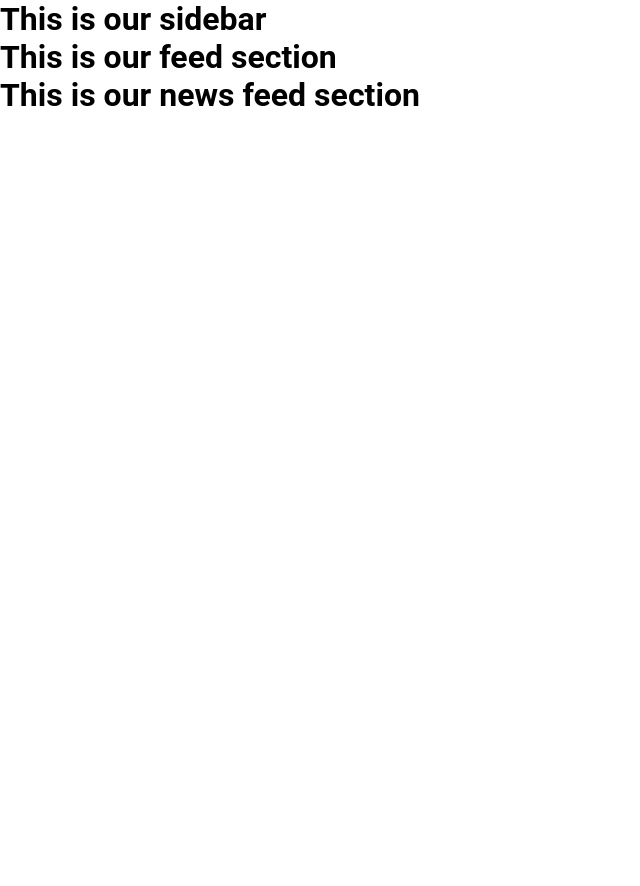
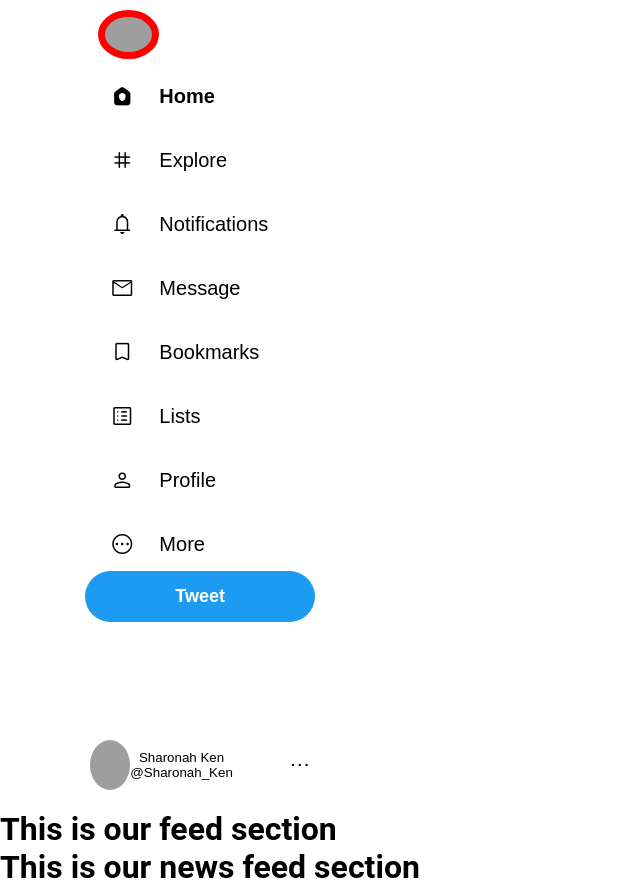
Before and after one commit to Sharonah8/Twitter_clone, a plain HTML site: page index.html in a window 1280 px wide. Shown: the whole page, without its empty margins (0-640 px from the left). Before the commit the page ends 800 px from the top, so only its background shows below. Drawn offline with nearby package versions, Linux system fonts and the light colour scheme; grey boxes are pictures that could not be loaded.

Commit message:
Complete design for the twitter sidebar

```diff
--- a/assets/css/styles.css
+++ b/assets/css/styles.css
@@ -8,6 +8,15 @@ body{
     width: 100%;
     font-family: 'Roboto', sans-serif;
 }
+.material-symbols-rounded {
+  font-variation-settings:'FILL' 0, 'wght' 400,'GRAD' 0, 'opsz' 48;
+  font-size: 30px;
+  margin-right: 10px;
+  padding: 15px;
+  padding-top: 5px !important;
+  padding-bottom: 5px !important;
+}
+
 
 @media (min-width: 1290px) {
     .prime-container {
@@ -20,7 +29,7 @@ body{
 @media (min-width: 1290px){
     .container{
         max-width: 1300;
-        background-color: blue;
+        background-color: #fff;
         height: 100vh;
         margin: auto;
         display: flex;
@@ -29,3 +38,95 @@ body{
 .width-size{
     width: 33.33%;
 }
+
+.sidebar{
+    width: 60%;
+    margin: 0 auto;
+    padding-top: 10px;
+    position: relative;
+    height: 100vh;
+}
+
+.nav-menu-list{
+    display: flex;
+    align-items: center;
+    background-color: inherit;
+    padding-top: 30px;
+    margin-top: 10px;
+    border: none;
+    cursor: pointer;
+    padding: 20px 5px 2px 10px;
+    padding-top: 10px !important;
+    padding-bottom: 10px !important;
+    border-radius: 30px;
+}
+.nav-menu-list:hover{
+    background-color: #eff1f1;
+}
+.nav-menu-list .button-function{
+    font-size: 20px;
+    font-weight: 400;
+}
+.active{
+    font-weight: 700 !important;
+}
+.icon-active{
+    font-variation-settings:'FILL' 69, 'wght' 700,'GRAD' 60, 'opsz' 18;
+}
+.logo{
+    margin-left: 13px;
+}
+.logo > img{
+    background-color: red;
+    border-radius: 50%;
+    padding: 7px;
+    height: 35px;
+}
+.btn{
+    padding: 15px 90px 15px ;
+    border-radius: 30px;
+    border: none;
+    font-size: 18px;
+    font-weight: 700;
+    background-color: #1d9bf0;
+    color: #fff;
+    cursor: pointer;
+}
+.btn:hover{
+    background-color: #198cd8;
+}
+
+/* Styling the botton icon */
+.pro-btn{
+    display: flex;
+    align-items: center;
+    justify-content: space-between;
+    padding: 5px;
+    border-radius: 30px;
+    border: none;
+    background-color: inherit;
+    cursor: pointer;
+}
+.profile-btn:hover{
+    background-color: #eff1f1;
+}
+.profile-img-inner {
+    width: 40px;
+    height: 50px;
+}
+.profile-img-inner > img{
+    width: inherit;
+    height: inherit;
+    object-fit: cover;
+    border-radius: 50%;
+}
+.profile-img{
+    display: flex;
+    align-items: center;
+    margin-right: 40px;
+}
+.profile-btn{
+    position: absolute;
+    bottom: 0;
+    margin-bottom: 15px;
+}
--- a/index.html
+++ b/index.html
@@ -4,13 +4,98 @@
     <meta http-equiv="X-UA-Compatible" content="IE=edge" />
     <meta name="viewport" content="width=device-width, initial-scale=1.0" />
     <link rel="stylesheet" href="./assets/css/styles.css" />
+    <link
+      rel="stylesheet"
+      href="https://fonts.googleapis.com/css2?family=Material+Symbols+Rounded:opsz,wght,FILL,GRAD@20..48,100..700,0..1,-50..200"
+    />
     <title>Twitter Clone</title>
   </head>
   <body>
     <div class="prime-container">
       <div class="container">
+        <!--beginning of side-bar -->
         <div class="side-bar width-size">
-          <h1>This is our sidebar</h1>
+          <div class="sidebar">
+            <div class="logo">
+              <img
+                src="https://img.icons8.com/color/48/000000/twitter--v1.png"
+              />
+            </div>
+            <div class="nav-menu">
+              <button class="nav-menu-list">
+                <div class="icons">
+                  <span class="material-symbols-rounded icon-active">
+                    house_with_shield
+                  </span>
+                </div>
+                <div class="button-function active">Home</div>
+              </button>
+              <button class="nav-menu-list">
+                <div class="icons">
+                  <span class="material-symbols-rounded"> grid_3x3 </span>
+                </div>
+                <div class="button-function">Explore</div>
+              </button>
+              <button class="nav-menu-list">
+                <div class="icons">
+                  <span class="material-symbols-rounded"> notifications </span>
+                </div>
+                <div class="button-function">Notifications</div>
+              </button>
+              <button class="nav-menu-list">
+                <div class="icons">
+                  <span class="material-symbols-rounded"> mail </span>
+                </div>
+                <div class="button-function">Message</div>
+              </button>
+              <button class="nav-menu-list">
+                <div class="icons">
+                  <span class="material-symbols-rounded"> bookmark </span>
+                </div>
+                <div class="button-function">Bookmarks</div>
+              </button>
+              <button class="nav-menu-list">
+                <div class="icons">
+                  <span class="material-symbols-rounded"> list_alt </span>
+                </div>
+                <div class="button-function">Lists</div>
+              </button>
+              <button class="nav-menu-list">
+                <div class="icons">
+                  <span class="material-symbols-rounded"> person </span>
+                </div>
+                <div class="button-function">Profile</div>
+              </button>
+              <button class="nav-menu-list">
+                <div class="icons">
+                  <span class="material-symbols-rounded"> pending </span>
+                </div>
+                <div class="button-function">More</div>
+              </button>
+            </div>
+            <div class="tweet-btn">
+              <button class="btn">Tweet</button>
+            </div>
+            <div class="profile-btn">
+              <button class="pro-btn">
+                <div class="profile-img">
+                  <div class="profile-img-inner">
+                    <img
+                      src="./assets/Images/SharonahImg.jpeg"
+                      alt="user icon"
+                    />
+                  </div>
+                  <div class="profile-name">
+                    <p class="profile-user-name">Sharonah Ken</p>
+                    <p class="profile-user-tweet">@Sharonah_Ken</p>
+                  </div>
+                </div>
+                <div class="more-btn">
+                  <span class="material-symbols-rounded"> more_horiz </span>
+                </div>
+              </button>
+            </div>
+          </div>
         </div>
         <div class="feed width-size">
           <h1>This is our feed section</h1>
```
Also changed, not shown: 1 other file.
